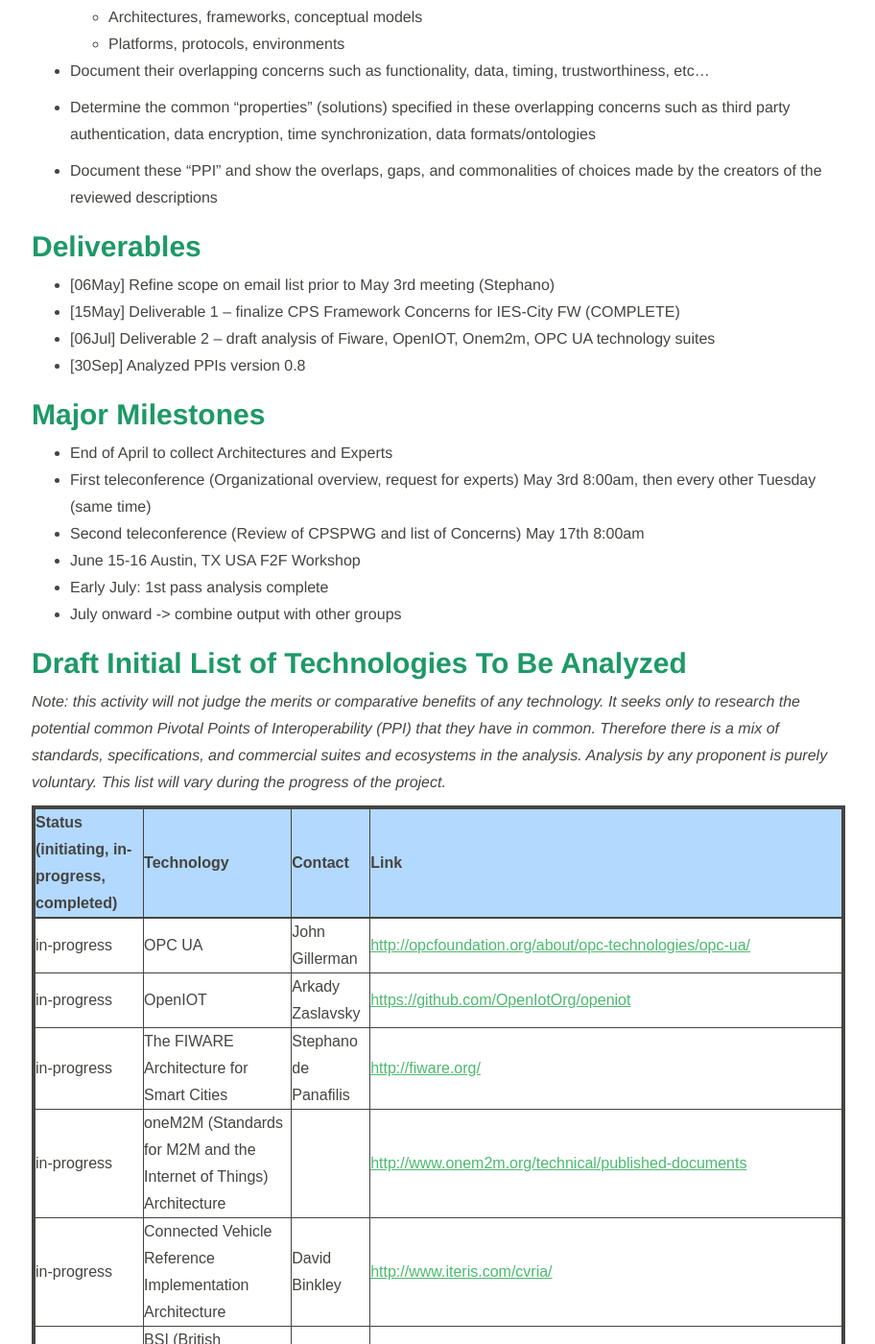
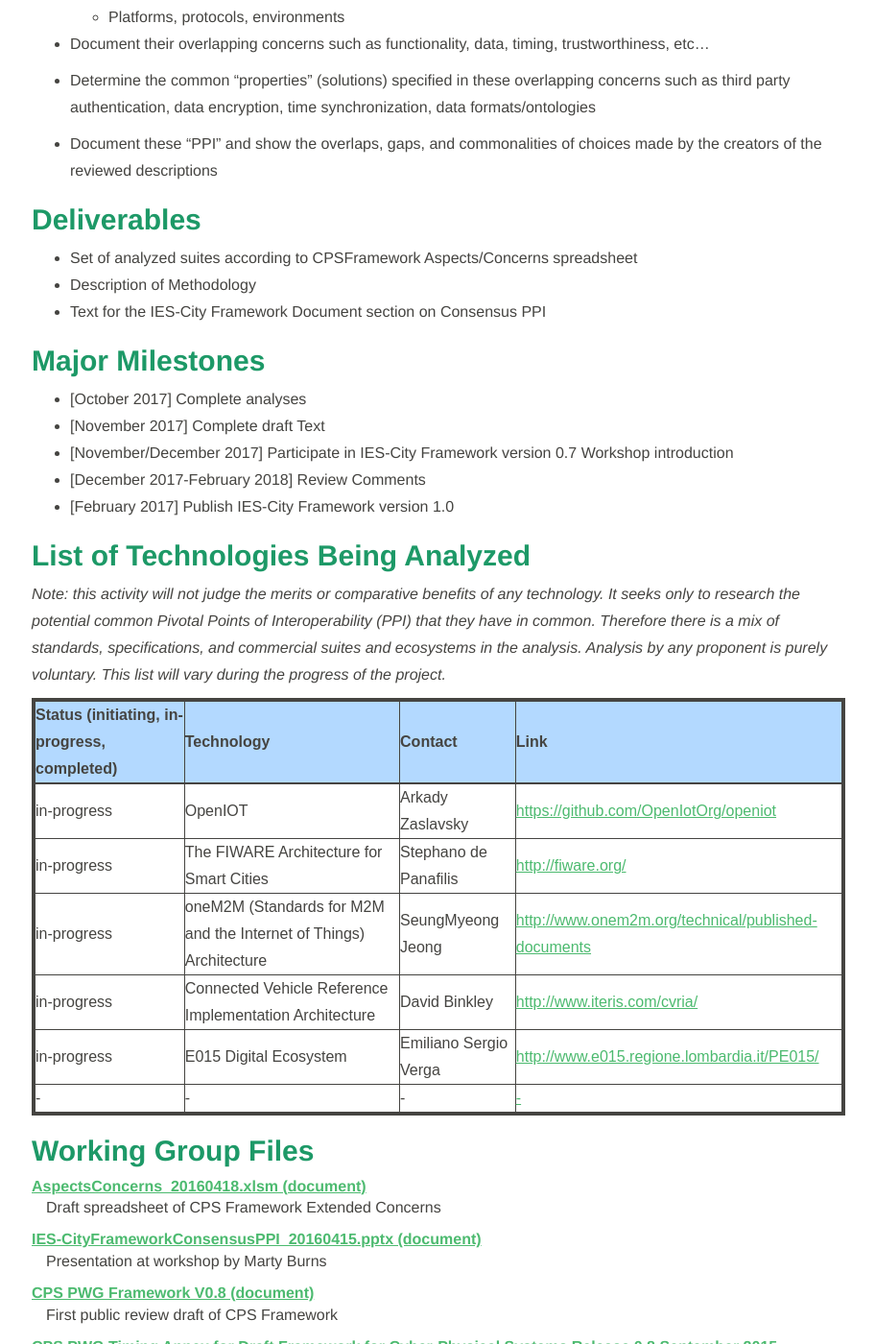
Before and after one commit to usnistgov/smartcitiesarchitecture, a Jekyll site: the page built from community/consensusppi/index.md, in a window 1280 px wide and 1400 px high, scrolled down 717 px. Shown: the whole window at 96% size, without its empty margins (37-949 px from the left). Built offline with Jekyll 4.4.1, drawn with Linux system fonts in a browser that asks for light colours; nearby versions of some CDN libraries; some of the changed text lies outside the part shown.

Commit message:
updated working group page

```diff
--- a/community/consensusppi/index.md
+++ b/community/consensusppi/index.md
@@ -10,7 +10,7 @@
 
 **Workshop Webinars:** [https://global.gotomeeting.com/join/752972149](https://global.gotomeeting.com/join/752972149) phone:+1(312)757-3121;752972149#
 
-**Meetings:** Bi-weekly starting May 3, 2016 8:00A EDT
+**Meetings:** Tri-weekly 9:00A EDT
 
 **Page Contents:**
 
@@ -35,21 +35,19 @@
 
 ## Deliverables
 
-  * [06May] Refine scope on email list prior to May 3rd meeting (Stephano)
-  * [15May] Deliverable 1 – finalize CPS Framework Concerns for IES-City FW (COMPLETE)
-  * [06Jul] Deliverable 2 – draft analysis of Fiware, OpenIOT, Onem2m, OPC UA technology suites
-  * [30Sep] Analyzed PPIs version 0.8
+  * Set of analyzed suites according to CPSFramework Aspects/Concerns spreadsheet
+  * Description of Methodology
+  * Text for the IES-City Framework Document section on Consensus PPI
 
 ## Major Milestones
 
-  * End of April to collect Architectures and Experts
-  * First teleconference (Organizational overview, request for experts) May 3rd 8:00am, then every other Tuesday (same time)
-  * Second teleconference (Review of CPSPWG and list of Concerns) May 17th 8:00am
-  * June 15-16 Austin, TX USA F2F Workshop
-  * Early July: 1st pass analysis complete
-  * July onward -> combine output with other groups
+  * [October 2017] Complete analyses
+  * [November 2017] Complete draft Text
+  * [November/December 2017] Participate in IES-City Framework version 0.7 Workshop introduction
+  * [December 2017-February 2018] Review Comments
+  * [February 2017] Publish IES-City Framework version 1.0
 
-## Draft Initial List of Technologies To Be Analyzed
+## List of Technologies Being Analyzed
 
 *Note: this activity will not judge the merits or comparative benefits of any technology. It seeks only to research the potential common Pivotal Points of Interoperability (PPI) that they have in common. Therefore there is a mix of standards, specifications, and commercial suites and ecosystems in the analysis. Analysis by any proponent is purely voluntary. This list will vary during the progress of the project.*
 
@@ -57,13 +55,7 @@
   <tr style="border:solid 2px;background-color:#b3d9ff;font-weight: bold">
     <td >Status (initiating, in-progress, completed)</td>
     <td style="border:solid 1px">Technology</td>	<td style="border:solid 1px">Contact</td>
-	<td style="border:solid 1px">Link</td>
-  </tr>
-  <tr>
-    <td style="border:solid 1px">in-progress</td>
-    <td style="border:solid 1px">OPC UA</td>
-    <td style="border:solid 1px">John Gillerman</td>
-	<td style="border:solid 1px"><a ref="http://opcfoundation.org/about/opc-technologies/opc-ua/">http://opcfoundation.org/about/opc-technologies/opc-ua/</a></td>
+    <td style="border:solid 1px">Link</td>
   </tr>
   <tr>
     <td style="border:solid 1px">in-progress</td>
@@ -75,106 +67,33 @@
     <td style="border:solid 1px">in-progress</td>
     <td style="border:solid 1px">The FIWARE Architecture for Smart Cities</td>
     <td style="border:solid 1px">Stephano de Panafilis</td>
-	<td style="border:solid 1px"><a ref="http://fiware.org/">http://fiware.org/</a></td>
+    <td style="border:solid 1px"><a ref="http://fiware.org/">http://fiware.org/</a></td>
   </tr>
   <tr>
     <td style="border:solid 1px">in-progress</td>
     <td style="border:solid 1px">oneM2M (Standards for M2M and the Internet of Things) Architecture</td>
-    <td style="border:solid 1px"></td>
-	<td style="border:solid 1px"><a ref="http://www.onem2m.org/technical/published-documents">http://www.onem2m.org/technical/published-documents</a></td>
+    <td style="border:solid 1px">SeungMyeong Jeong</td>
+    <td style="border:solid 1px"><a ref="http://www.onem2m.org/technical/published-documents">http://www.onem2m.org/technical/published-documents</a></td>
   </tr>
   <tr>
     <td style="border:solid 1px">in-progress</td>
     <td style="border:solid 1px">Connected Vehicle Reference Implementation Architecture</td>
     <td style="border:solid 1px">David Binkley</td>
-	<td style="border:solid 1px"><a ref="http://www.iteris.com/cvria/">http://www.iteris.com/cvria/</a></td>
+    <td style="border:solid 1px"><a ref="http://www.iteris.com/cvria/">http://www.iteris.com/cvria/</a></td>
   </tr>
   <tr>
-    <td style="border:solid 1px">initiating</td>
-    <td style="border:solid 1px">BSI (British Standards Institution) mapping smart city standards</td>
-    <td style="border:solid 1px"></td>
-	<td style="border:solid 1px"><a href="http://www.bsigroup.com/en-GB/smart-cities/smart-cities-standards-mapping-research-and-modelling/">http://www.bsigroup.com/en-GB/smart-cities/smart-cities-standards-mapping-research-and-modelling/</a></td>
-  </tr>
-  <tr style="background-color:#e6f2ff">
-    <td style="border:solid 1px">initiating</td>
-    <td style="border:solid 1px">Internet of Things - Architecture (IoT-A)</td>
-    <td style="border:solid 1px"></td>
-	<td style="border:solid 1px"><a ref="http://www.iot-a.eu/public/public-documents">http://www.iot-a.eu/public/public-documents</a></td>
-  </tr>
-  <tr style="background-color:#e6f2ff">
-    <td style="border:solid 1px">initiating</td>
-    <td style="border:solid 1px">Open City Platform</td>
-    <td style="border:solid 1px"></td>
-	<td style="border:solid 1px"><a ref="http://www.opencityplatform.eu/">http://www.opencityplatform.eu/</a></td>
-  </tr>
-  <tr style="background-color:#e6f2ff">
-    <td style="border:solid 1px">initiating</td>
-    <td style="border:solid 1px">City Protocol</td>
-    <td style="border:solid 1px"></td>
-	<td style="border:solid 1px"><a ref="http://cityprotocol.org">http://cityprotocol.org</a></td>
-  </tr>
-  <tr>
-    <td style="border:solid 1px">initiating</td>
-    <td style="border:solid 1px">The Open and Agile Smart Cities (OASC) Initiative</td>
-    <td style="border:solid 1px"></td>
-	<td style="border:solid 1px"><a ref="http://oascities.org/">http://oascities.org/</a></td>
-  </tr>
-  <tr style="background-color:#e6f2ff">
-    <td style="border:solid 1px">initiating</td>
-    <td style="border:solid 1px">Qualcomm</td>
-    <td style="border:solid 1px"></td>
-	<td style="border:solid 1px"><a ref="https://www.qualcomm.com/products/smart-cities">https://www.qualcomm.com/products/smart-cities</a></td>
-  </tr>
-  <tr>
-    <td style="border:solid 1px">initiating</td>
-    <td style="border:solid 1px">IBM</td>
-    <td style="border:solid 1px"></td>
-	<td style="border:solid 1px"><a ref="http://www.ibm.com/smarterplanet/us/en/smarter_cities/overview/">http://www.ibm.com/smarterplanet/us/en/smarter_cities/overview/</a></td>
-  </tr>
-  <tr style="background-color:#e6f2ff">
-    <td style="border:solid 1px">initiating</td>
-    <td style="border:solid 1px">Industrial Internet Consortium (IIC)</td>
-    <td style="border:solid 1px"></td>
-	<td style="border:solid 1px"><a ref="http://www.iiconsortium.org/">http://www.iiconsortium.org/</a></td>
-  </tr>
-  <tr>
-    <td style="border:solid 1px">initiating</td>
-    <td style="border:solid 1px">Intel</td>
-    <td style="border:solid 1px"></td>
-	<td style="border:solid 1px"><a ref="www.intel.com/IoT">www.intel.com/IoT</a></td>
-  </tr>
-  <tr style="background-color:#e6f2ff">
-    <td style="border:solid 1px">initiating</td>
-    <td style="border:solid 1px">Iotivity</td>
-    <td style="border:solid 1px"></td>
-	<td style="border:solid 1px"><a ref="http://www.iotivity.org/">http://www.iotivity.org/</a></td>
-  </tr>
-  <tr>
-    <td style="border:solid 1px">initiating</td>
-    <td style="border:solid 1px">IoT-EPA</td>
-    <td style="border:solid 1px"></td>
-	<td style="border:solid 1px"><a ref=""></a></td>
-  </tr>
-  <tr style="background-color:#e6f2ff">
-    <td style="border:solid 1px">initiating</td>
-    <td style="border:solid 1px">WI-SUN Alliance (Field Area Network - FAN) </td>
-    <td style="border:solid 1px"></td>
-	<td style="border:solid 1px"><a ref=""></a></td>
+    <td style="border:solid 1px">in-progress</td>
+    <td style="border:solid 1px">E015 Digital Ecosystem</td>
+    <td style="border:solid 1px">Emiliano Sergio Verga</td>
+    <td style="border:solid 1px"><a ref="http://www.e015.regione.lombardia.it/PE015/">http://www.e015.regione.lombardia.it/PE015/</a></td>
   </tr>
   <tr>
     <td style="border:solid 1px">-</td>
     <td style="border:solid 1px">-</td>
     <td style="border:solid 1px">-</td>
-	<td style="border:solid 1px"><a ref="">-</a></td>
+    <td style="border:solid 1px"><a ref="">-</a></td>
   </tr>
 </table>
-
-## Links
-
-  *  **GoogleDrive:** [folder](https://drive.google.com/open?id=0B8X_t7SvioZdM2VEOUdUMDV2Rnc)
-
-  *  **NIST CPS Framework V1.0:** [file](https://s3.amazonaws.com/nist-sgcps/cpspwg/files/pwgglobal/CPS_PWG_Draft_Framework_for_Cyber_Physical_Systems_Release_1_0Final.pdf)
-
 
 ## Working Group Files
 
```
